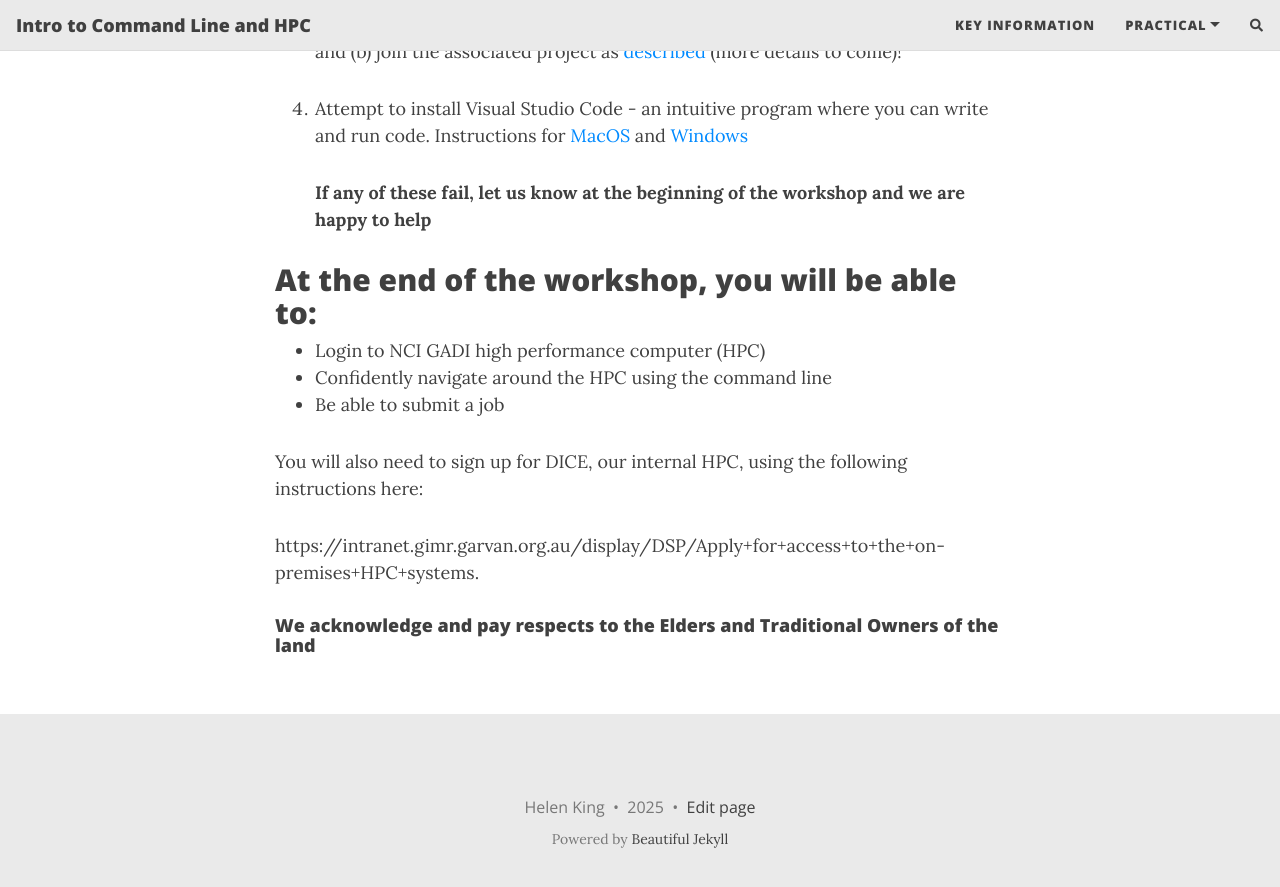
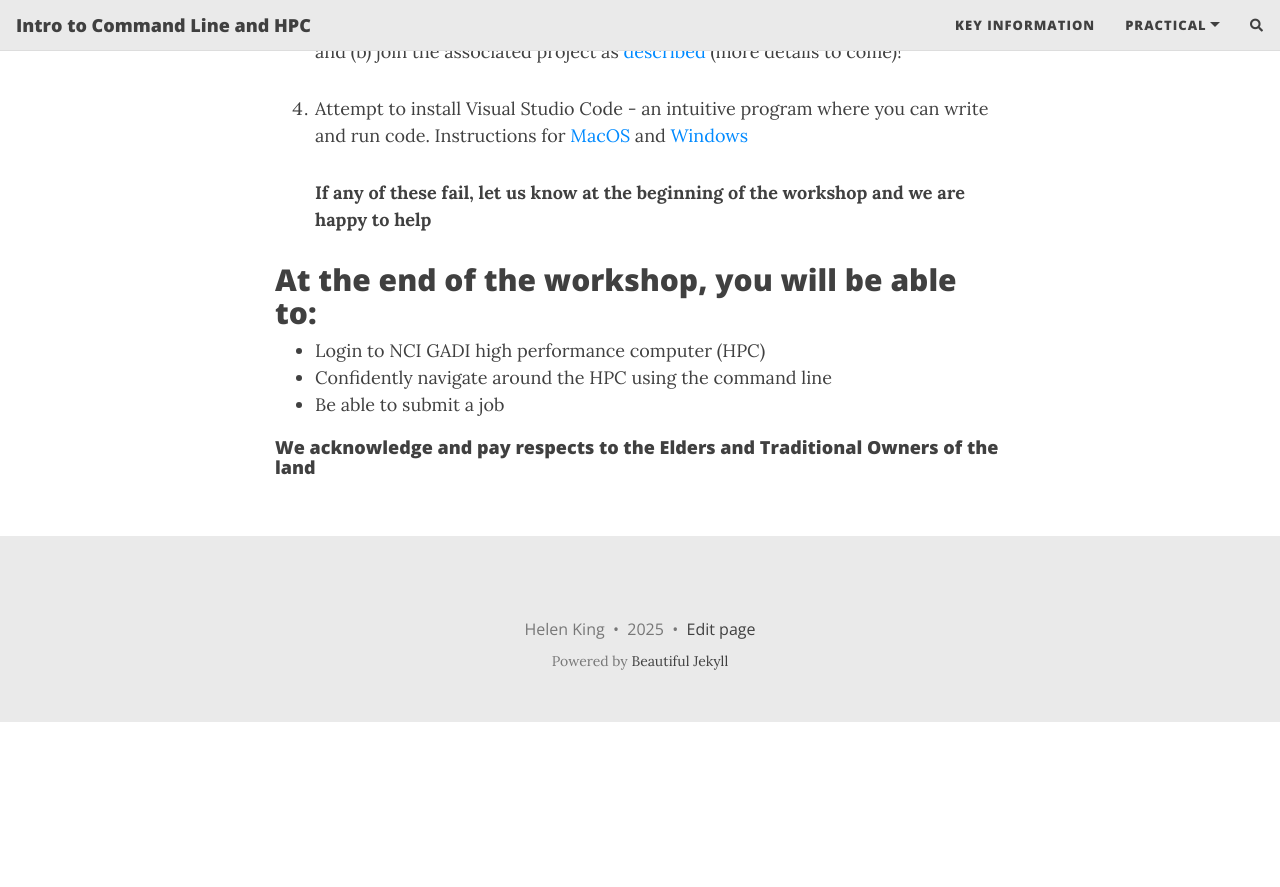
Before and after one commit to theheking/intro-to-command-line-hpc, a Jekyll site: the page built from key_info.md, in a window 1280 px wide and 900 px high, scrolled down 585 px. Shown: the top 887 px of the window. Built offline with Jekyll 4.4.1, drawn with Linux system fonts in a browser that asks for light colours; nearby versions of some CDN libraries; comment, search, counter and statistics services are not loaded; after the commit the page ends 1307 px from its top, so only the background shows below that.

Commit message:
Update key_info.md

```diff
--- a/key_info.md
+++ b/key_info.md
@@ -26,9 +26,10 @@ Welcome All!
 - Be able to submit a job
 
 
-You will also need to sign up for DICE, our internal HPC, using the following instructions here:
 
-https://intranet.gimr.garvan.org.au/display/DSP/Apply+for+access+to+the+on-premises+HPC+systems.
+
+
+
 
 
 #### We acknowledge and pay respects to the Elders and Traditional Owners of the land
```
